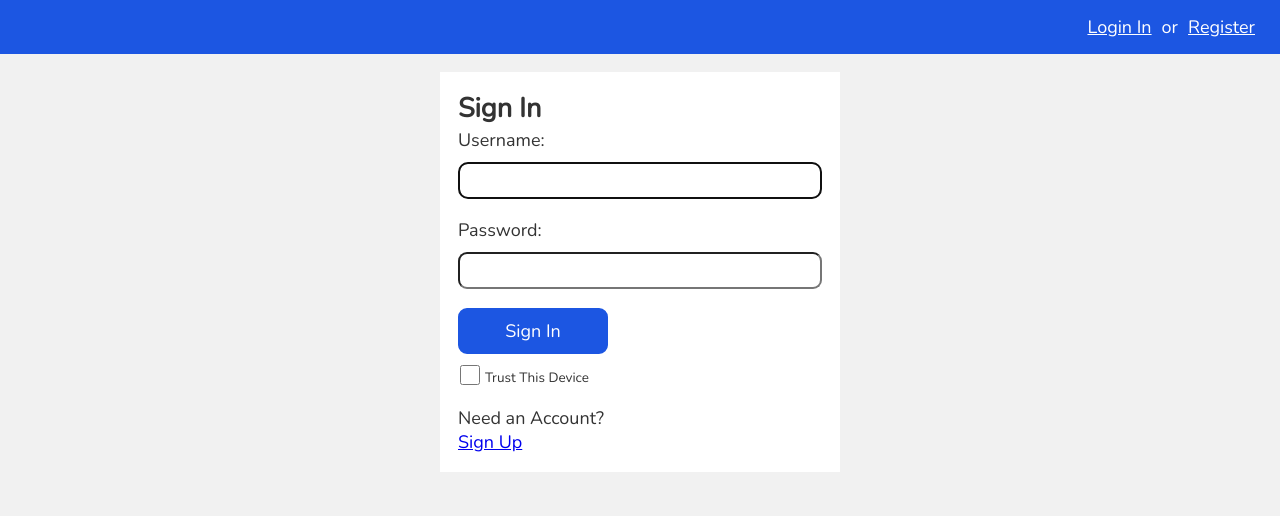
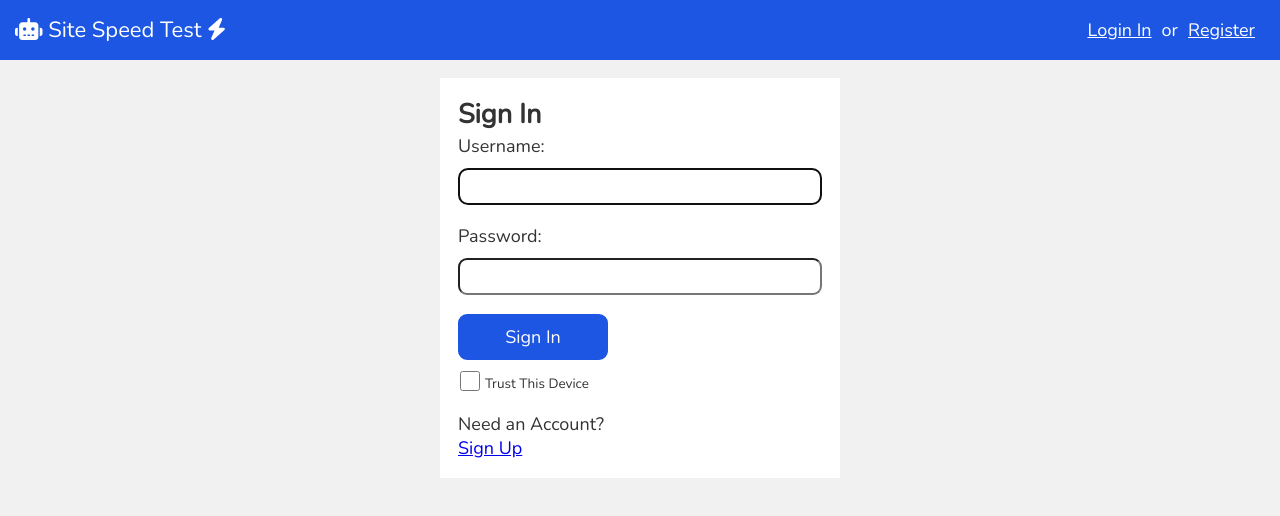
Before and after one commit to yunliu15/speed-test-frontend, a React (Create React App) app: page /login in a window 1280 px wide. Shown: the top 516 px of the page. Built offline with nearby package versions, Linux system fonts and the light colour scheme.

Commit message:
header styling

```diff
--- a/src/components/Header.js
+++ b/src/components/Header.js
@@ -1,6 +1,8 @@
 import useAuth from "../hooks/useAuth";
 import useLogout from "../hooks/useLogout";
 import {Link, useNavigate} from "react-router-dom";
+import { FontAwesomeIcon } from "@fortawesome/react-fontawesome";
+import { faRobot, faBolt, faArrowRightFromBracket } from "@fortawesome/free-solid-svg-icons";
 
 const Header = () => {
     const { auth } = useAuth();
@@ -14,11 +16,12 @@ const Header = () => {
     return (
         <header>
             <div className="header-container">
-            {
+                <div className="left"><FontAwesomeIcon icon={faRobot} /> Site Speed Test <FontAwesomeIcon icon={faBolt} /></div>
+                <div className="right">{
                     auth.user? (
                         <>
                         <div>Welcome {auth.user}!</div>
-                    <button onClick={handleLogout} className="as-link" >Log Out</button>
+                        <button onClick={handleLogout} className="as-link" > <FontAwesomeIcon icon={faArrowRightFromBracket} /> Log Out</button>
                         </>
                     ) : (
                         <>
@@ -29,6 +32,7 @@ const Header = () => {
                     )
                 }
                 </div>
+            </div>
 
         </header>
      )
--- a/src/components/ProjectPage.js
+++ b/src/components/ProjectPage.js
@@ -141,7 +141,7 @@ const Project = () => {
                             onClick={() => {
                                 setShowModal(true);
                                 setModalContent(
-                                    <p>{`Are you sure you want to remove ${d.domainName}?`}</p>
+                                    <p>{`Are you sure you want to remove ${d.domainName}? All test results in this domain will be deleted.`}</p>
                                 );
                                 console.log('clicked')
                                 setModalCallback(() => {
--- a/src/components/Projects.js
+++ b/src/components/Projects.js
@@ -128,7 +128,7 @@ const Projects = () => {
                             <button className='remove' onClick={() => {
                                 setShowModal(true);
                                 setModalContent(
-                                    <p>{`Are you sure you want to remove ${p.projectName}?`}</p>
+                                    <p>{`Are you sure you want to remove ${p.projectName}? All test results in this project will be deleted.`}</p>
                                 );
                                 setModalCallback(() => {
                                     return () => deleteProject(p._id);
--- a/src/css/index.css
+++ b/src/css/index.css
@@ -244,6 +244,7 @@ dialog[open] {
     padding: 40px 20px;
     text-align: center;
     z-index: 150;
+    border: none;
 }
 dialog .content {
     font-size: var(--font-size-large);
@@ -266,9 +267,16 @@ header * {
 }
 .header-container {
     display: flex;
-    justify-content: flex-end;
+    justify-content: space-between;
+    align-items: center;
     max-width: var(--max-width);
     margin: auto;
+}
+.header-container .left {
+    font-size: var(--font-size-large);
+}
+.header-container .right {
+    display: flex;
 }
 .header-container a {
     padding: 0 10px;
```
Lines whose indentation alone changed are shown as unchanged.
